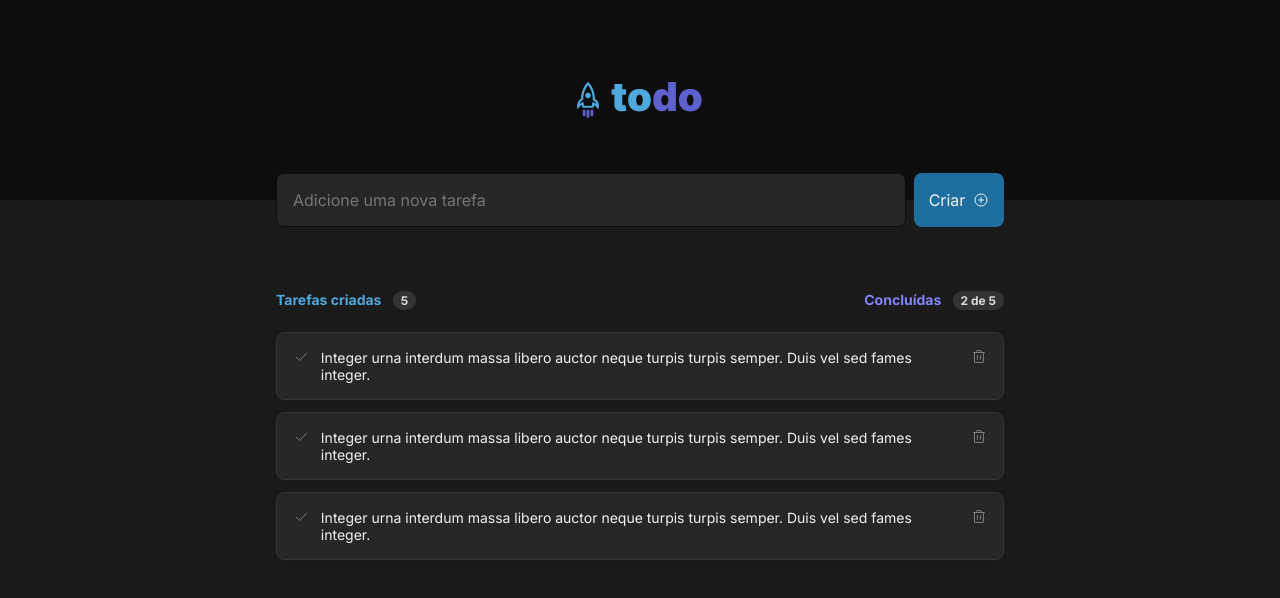
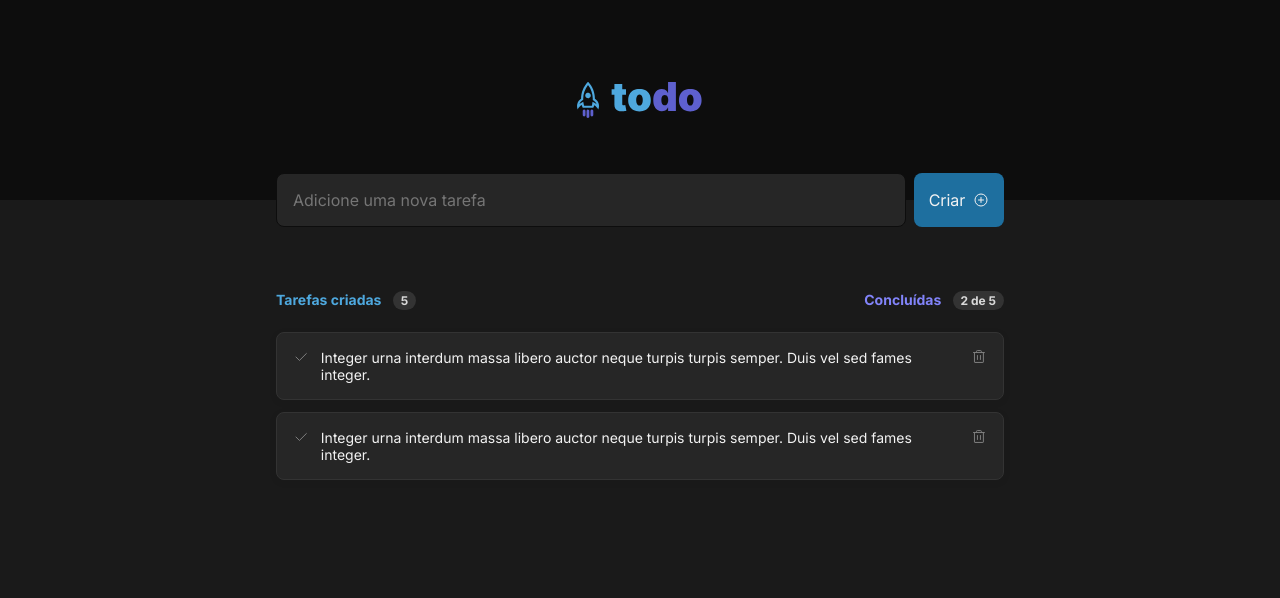
Before and after one commit to ViniciusHack/todo-journey2022, a React (Vite) app: page / in a window 1280 px wide. Shown: the top 598 px of the page. Built offline with nearby package versions, Linux system fonts and the light colour scheme.

Commit message:
feat: create new task

```diff
--- a/src/App.tsx
+++ b/src/App.tsx
@@ -1,17 +1,35 @@
+import { useCallback, useState } from 'react';
 import styles from './App.module.css';
 import { Header } from './components/Header';
 import { NewTask } from './components/NewTask';
 import { TaskList } from './components/TaskList';
 import './global.css';
 
+export interface Task {
+  id: number;
+  title: string;
+  checked: boolean;
+}
+
 export function App() {
+  const [tasks, setTask] = useState<Task[]>([]);
+
+  const addNewTask = useCallback((title: string) => {
+    const newTask = {
+      id: Math.floor(Math.random() * 1000) + 1,
+      title,
+      checked: false,
+    }
+
+    setTask([...tasks, newTask])
+  }, tasks)
 
   return (
     <>
     <Header />
     <main className={styles.container}>
-      <NewTask />
-      <TaskList />
+      <NewTask onAdd={addNewTask}/>
+      <TaskList tasks={tasks}/>
     </main>
     </>
   )
--- a/src/components/NewTask.tsx
+++ b/src/components/NewTask.tsx
@@ -2,8 +2,11 @@
 import { ChangeEvent, FormEvent, useState } from 'react';
 import styles from './NewTask.module.css';
 
+interface NewTaskProps {
+  onAdd: (title: string) => void;
+}
 
-export function NewTask() {
+export function NewTask({ onAdd }: NewTaskProps) {
   const [newTaskName, setNewTaskName] = useState('');
 
   const handleNewTaskName = (e: ChangeEvent<HTMLInputElement>) => {
@@ -12,6 +15,7 @@
 
   const handleSubmitNewTask = (e: FormEvent) => {
     e.preventDefault();
+    onAdd(newTaskName);
   }
 
   return (
--- a/src/components/TaskList.tsx
+++ b/src/components/TaskList.tsx
@@ -1,8 +1,14 @@
 
+import { Task } from '../App';
 import { TaskItem } from './TaskItem';
 import styles from './TaskList.module.css';
 
-export function TaskList() {
+interface TaskListProps {
+  tasks: Task[]
+}
+
+export function TaskList({ tasks }: TaskListProps) {
+
   return (
     <section className={styles.taskListContainer}>
       <header>
@@ -11,7 +17,9 @@
       </header>
 
       <section className={styles.taskItemGroup}>
-        <TaskItem />
+        {tasks.map(task => (
+          <TaskItem key={task.id}/>
+        ))}
         <TaskItem />
         <TaskItem />
       </section>
```
